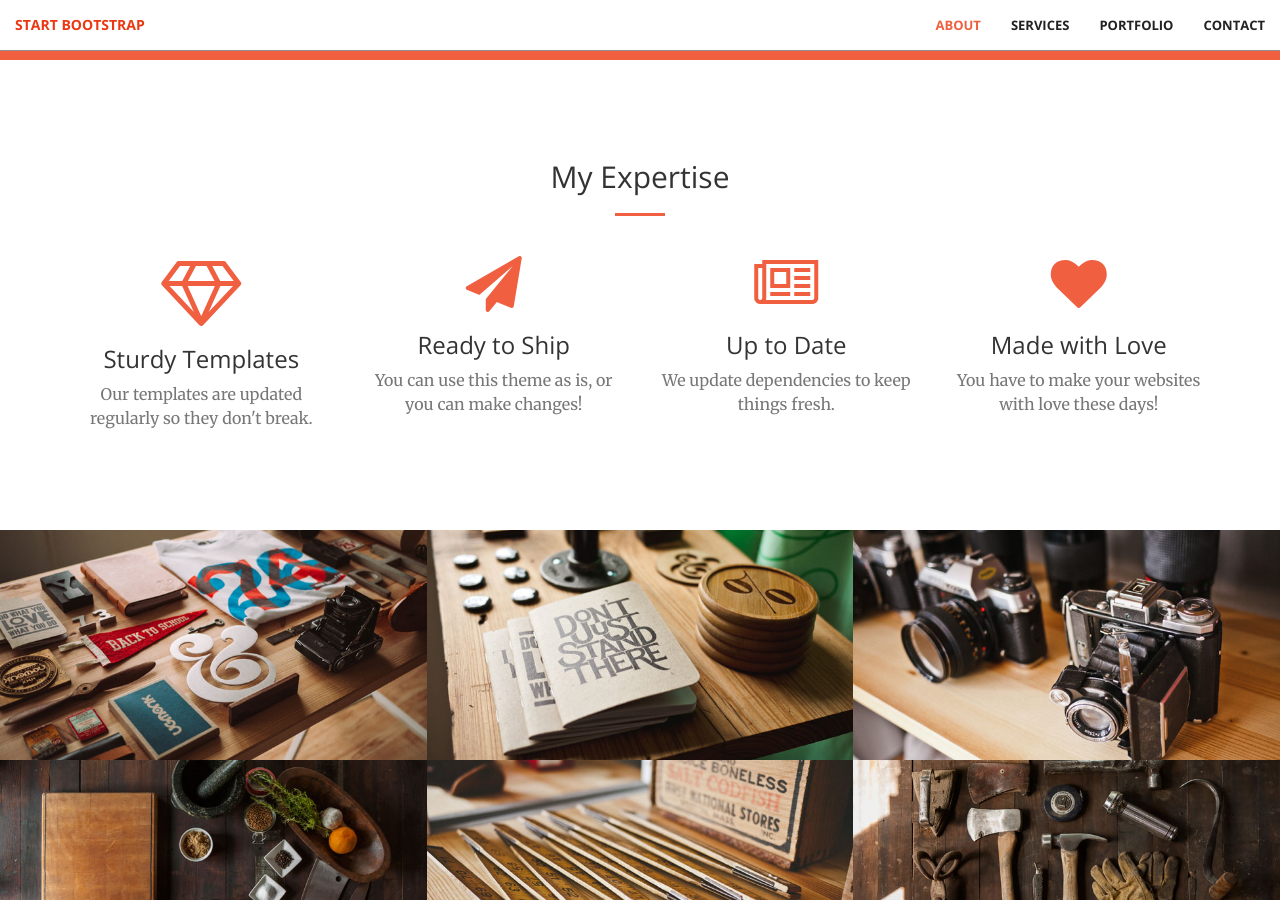
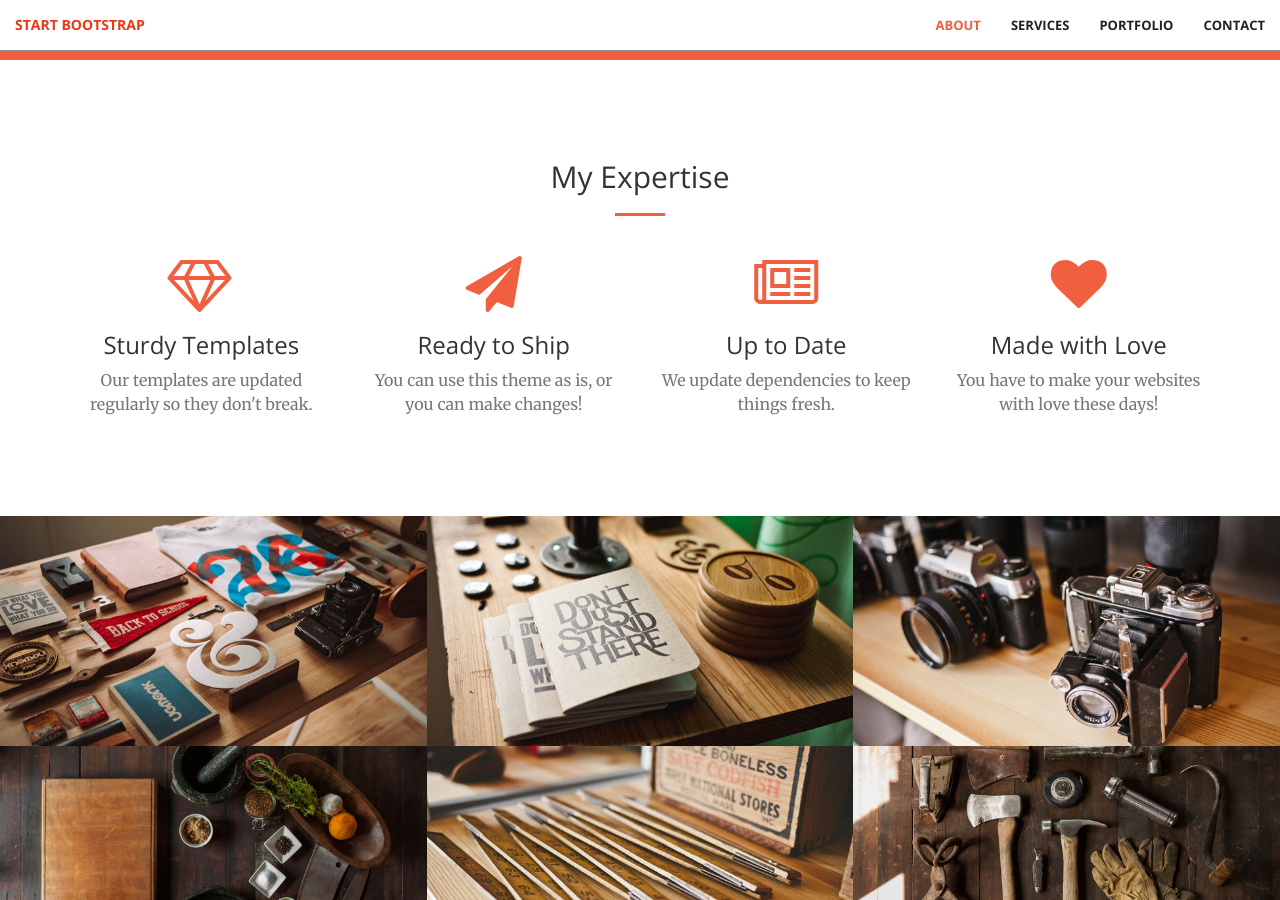
Before and after one commit to allen108108/allen108108.github.io, a Jekyll site: the page built from index.html, in a window 1280 px wide and 900 px high, scrolled down 1258 px. Built offline with Jekyll 4.4.1, drawn with Linux system fonts in a browser that asks for light colours.

Commit message:
first commit

```diff
--- a/_includes/services.html
+++ b/_includes/services.html
@@ -11,7 +11,8 @@
         <div class="row">
             <div class="col-lg-3 col-md-6 text-center">
                 <div class="service-box">
-                    <i class="fa fa-5x fa-diamond wow bounceIn text-primary"></i>
+                    <i class="fa fa-4x fa-diamond wow bounceIn text-primary"></i>
+                    <i class="fa fa-4x fa-python text-primary"></i>
                     <h3>Sturdy Templates</h3>
                     <p class="text-muted">Our templates are updated regularly so they don't break.</p>
                 </div>
```
